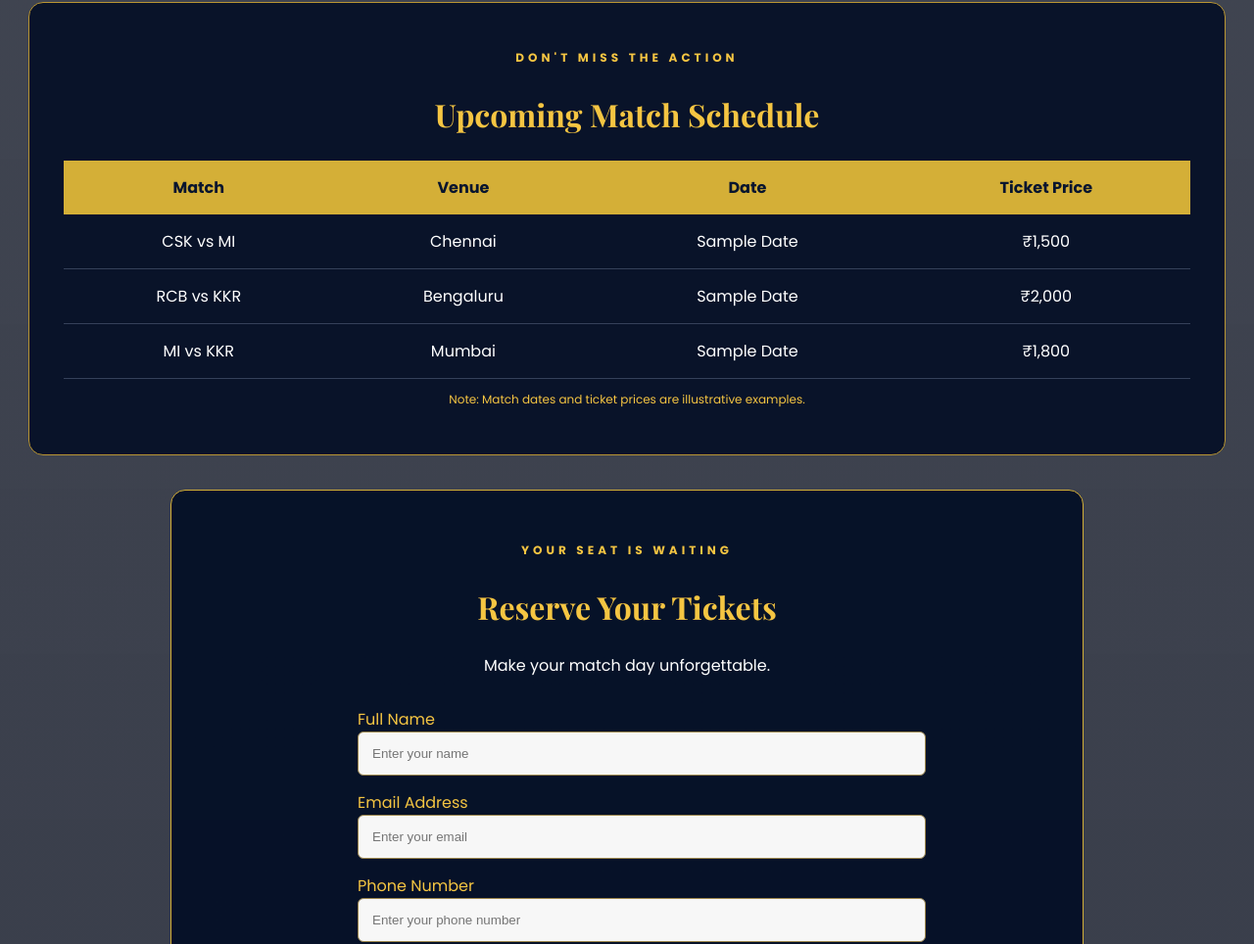
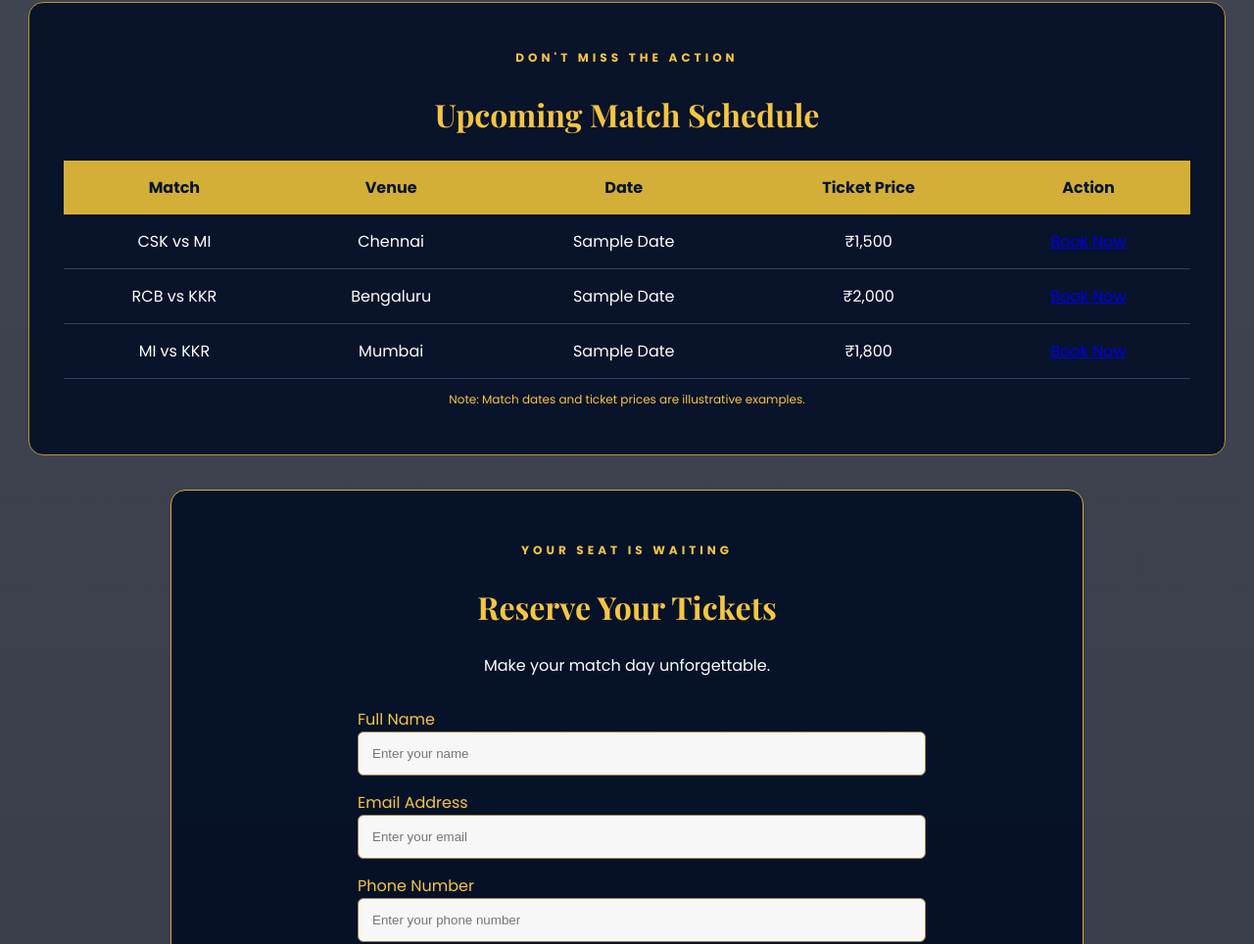
Before and after one commit to Ganashree222/Web_Application_Development, a plain HTML site: page index.html in a window 1280 px wide. Shown: the part 1604-2568 px from the top of the page at 98% size. Drawn offline with nearby package versions, Linux system fonts and the light colour scheme.

Commit message:
Add JavaScript toast notification and smooth scrolling

```diff
--- a/index.html
+++ b/index.html
@@ -50,7 +50,7 @@
 
         <div class="hero-buttons">
           <a href="#matches" class="gold-button">Explore Matches</a>
-          <a href="booking.html" class="gold-button">Book Now</a>
+          <a href="#booking" class="gold-button book-button">Book Now</a>
         </div>
       </div>
     </section>
@@ -120,6 +120,7 @@
               <th>Venue</th>
               <th>Date</th>
               <th>Ticket Price</th>
+              <th>Action</th>
             </tr>
           </thead>
 
@@ -129,6 +130,9 @@
               <td>Chennai</td>
               <td>Sample Date</td>
               <td>₹1,500</td>
+              <td>
+                <a href="#booking" class="book-button">Book Now</a>
+              </td>
             </tr>
 
             <tr>
@@ -136,6 +140,9 @@
               <td>Bengaluru</td>
               <td>Sample Date</td>
               <td>₹2,000</td>
+              <td>
+                <a href="#booking" class="book-button">Book Now</a>
+              </td>
             </tr>
 
             <tr>
@@ -143,6 +150,9 @@
               <td>Mumbai</td>
               <td>Sample Date</td>
               <td>₹1,800</td>
+              <td>
+                <a href="#booking" class="book-button">Book Now</a>
+              </td>
             </tr>
           </tbody>
         </table>
@@ -263,7 +273,11 @@
 
       <p class="copyright">© 2026 IPL Ticket Booking | Educational Project</p>
     </footer>
+
+    <!-- TOAST NOTIFICATION -->
     <div id="toast" class="toast"></div>
+
+    <!-- JAVASCRIPT -->
     <script src="app.js"></script>
   </body>
 </html>
```
Also changed, not shown: CSS/JS/app.js (deleted).
